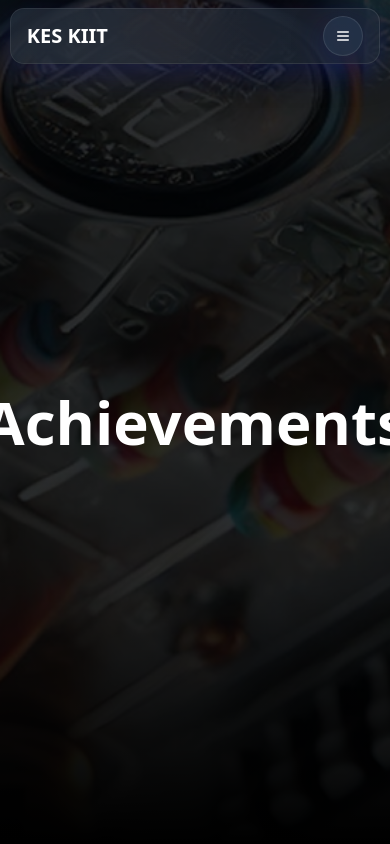
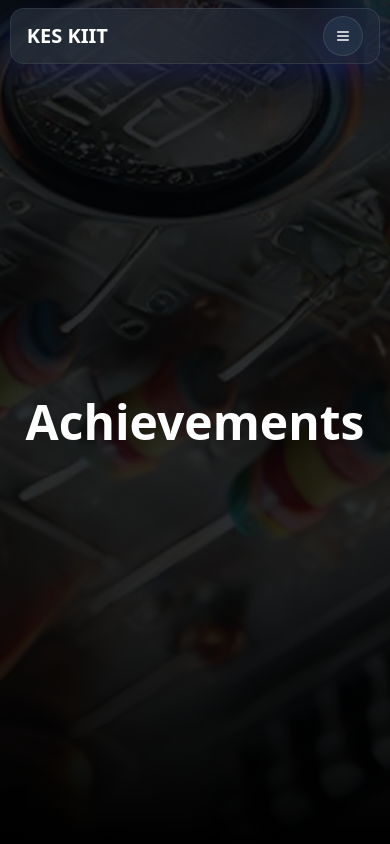
Before and after one commit to Soumyadipmaity1/keskiit-test, a Next.js app: page /achievement in a window 390 px wide. Shown: the top 844 px of the page. Built offline with nearby package versions, Linux system fonts and the light colour scheme.

Commit message:
reduce header font size in Achievements section for improved responsiveness

```diff
--- a/src/components/achievement/header.tsx
+++ b/src/components/achievement/header.tsx
@@ -6,7 +6,7 @@ export default function Header() {
       <div
         className={`${styles.background} w-full min-h-screen flex justify-center items-center py-20 flex-col`}
       >
-        <div className="font-extrabold text-6xl md:text-7xl leading-[102px] text-center">
+        <div className="font-extrabold text-5xl md:text-6xl leading-[102px] text-center">
           Achievements
         </div>
       </div>
```
